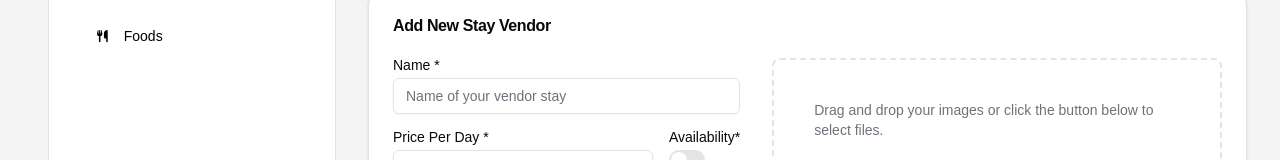
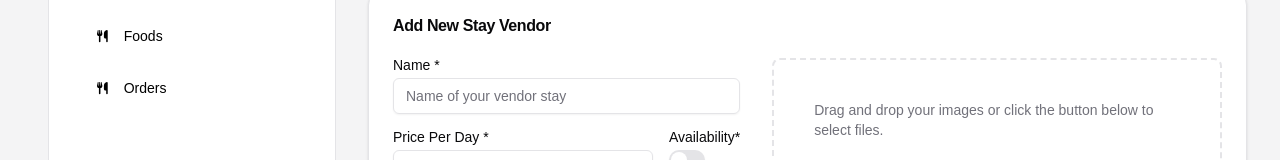
Before and after one commit to chill-mount-stays/adminApp, a Next.js app: page / in a window 1280 px wide. Shown: the part 300-460 px from the top of the page. Built offline with nearby package versions, Linux system fonts and the light colour scheme; no server answers.

Commit message:
customer orders

```diff
--- a/components/Navlink.tsx
+++ b/components/Navlink.tsx
@@ -2,13 +2,7 @@
 import Link from "next/link";
 import { usePathname } from "next/navigation";
 import { FontAwesomeIcon } from "@fortawesome/react-fontawesome";
-import {
-  faTable,
-  faHotel,
-  faCar,
-  faUtensils,
-  faEnvelope,
-} from "@fortawesome/free-solid-svg-icons";
+import { faTable, faHotel, faCar, faUtensils, faEnvelope } from "@fortawesome/free-solid-svg-icons";
 export const Navlinks = () => {
   const pathname = usePathname();
   // TODO: Move navLinks to DB
@@ -17,19 +11,12 @@ export const Navlinks = () => {
     { text: "Stays", url: "/stays", icon: faHotel },
     { text: "Travels", url: "/travels", icon: faCar },
     { text: "Foods", url: "/foods", icon: faUtensils },
+    { text: "Orders", url: "/orders", icon: faUtensils },
   ];
   return (
     <div className="flex gap-5 lg:gap-4 flex-col">
       {navLinks.map((link, idx) => (
-        <Link
-          key={"link__" + idx}
-          className={`text-xs lg:text-sm md:text-sm pl-4 py-2 rounded-full hover:border hover:bg-zinc-100  font-medium ${
-            pathname === link.url
-              ? "text-white bg-zinc-800 hover:bg-zinc-600"
-              : "text-black"
-          }`}
-          href={link.url}
-        >
+        <Link key={"link__" + idx} className={`text-xs lg:text-sm md:text-sm pl-4 py-2 rounded-full hover:border hover:bg-zinc-100  font-medium ${pathname === link.url ? "text-white bg-zinc-800 hover:bg-zinc-600" : "text-black"}`} href={link.url}>
           <FontAwesomeIcon icon={link.icon} size="sm" />
           <span className="ml-4">{link.text}</span>
         </Link>
```
